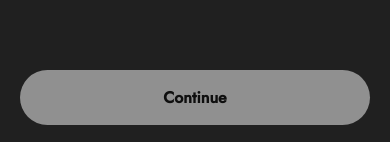
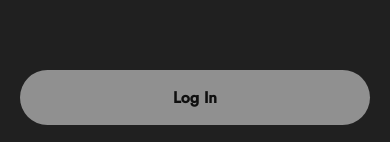
Before and after one commit to ArchivistWandar/Wandar-FE, a React Native app: screen /Login in a window 390 px wide. Shown: the part 699-841 px from the top of the page. Built offline with nearby package versions, Linux system fonts and the light colour scheme.

Commit message:
Correct the flow of signup-login-main

```diff
--- a/apollo.js
+++ b/apollo.js
@@ -1,6 +1,22 @@
 import { ApolloClient, InMemoryCache, makeVar } from "@apollo/client";
+import AsyncStorage from "@react-native-async-storage/async-storage";
 
 export const isLoggedInVar = makeVar(false);
+export const tokenVar = makeVar("");
+
+const TOKEN = "token";
+
+export const logUserIn = async (token) => {
+  await AsyncStorage.setItem(TOKEN, token);
+  isLoggedInVar(true);
+  tokenVar(token);
+};
+
+export const logUserOut = async () => {
+  await AsyncStorage.removeItem(TOKEN);
+  isLoggedInVar(false);
+  tokenVar(null);
+};
 
 const client = new ApolloClient({
   uri: "https://able-caryn-wandar-archivist.koyeb.app/graphql",
--- a/components/auth/AuthButton.js
+++ b/components/auth/AuthButton.js
@@ -1,7 +1,7 @@
 import React from "react";
 import styled from "styled-components/native";
 import { colors } from "../../colors";
-import { Platform } from "react-native";
+import { ActivityIndicator, Platform } from "react-native";
 
 const Button = styled.TouchableOpacity`
   background-color: ${(props) => (props.isYellow ? colors.yellow : "white")};
@@ -31,10 +31,20 @@ const ButtonText = styled.Text`
   font-size: 16px;
 `;
 
-export default function AuthButton({ onPress, disabled, text, isYellow }) {
+export default function AuthButton({
+  onPress,
+  disabled,
+  text,
+  isYellow,
+  loading,
+}) {
   return (
     <Button disabled={disabled} onPress={onPress} isYellow={isYellow}>
-      <ButtonText>{text}</ButtonText>
+      {loading ? (
+        <ActivityIndicator color={colors.backgroundColor} />
+      ) : (
+        <ButtonText>{text}</ButtonText>
+      )}
     </Button>
   );
 }
--- a/package.json
+++ b/package.json
@@ -11,6 +11,7 @@
   "dependencies": {
     "@apollo/client": "^3.8.3",
     "@expo/webpack-config": "^19.0.0",
+    "@react-native-async-storage/async-storage": "^1.19.4",
     "@react-native-community/datetimepicker": "7.2.0",
     "@react-navigation/bottom-tabs": "^6.5.8",
     "@react-navigation/material-top-tabs": "^6.6.4",
--- a/screens/Login.js
+++ b/screens/Login.js
@@ -12,6 +12,7 @@ import { TouchableOpacity } from "react-native";
 import { Ionicons } from "@expo/vector-icons";
 import { Container } from "../components/Shared";
 import { gql, useMutation } from "@apollo/client";
+import { logUserIn } from "../apollo";
 
 const LOGIN_MUTATION = gql`
   mutation Login($username: String!, $password: String!) {
@@ -44,32 +45,28 @@ const Logo = styled.Image`
 
 const Login = ({ route: { params } }) => {
   const inputRef = useRef();
+  const passwordRef = useRef();
+  const [showPassword, setShowPassword] = useState(false);
+
   const { register, handleSubmit, setValue, watch } = useForm({
     defaultValues: {
+      username: params?.username,
       password: params?.password,
-      username: params?.username,
     },
   });
-  const passwordRef = useRef();
-  const [showPassword, setShowPassword] = useState(false);
-  const onCompleted = (data) => {
-    console.log(data);
+
+  const onCompleted = async (data) => {
     const {
       login: { ok, token },
     } = data;
     if (ok) {
-      isLoggedInVar(true);
+      await logUserIn(token);
     }
   };
-  const [logInMutation, { loading, error }] = useMutation(LOGIN_MUTATION, {
+
+  const [logInMutation, { loading }] = useMutation(LOGIN_MUTATION, {
     onCompleted,
-    onError: (error) => {
-      console.log("Error occurred:", error);
-    },
   });
-
-  const usernameValue = watch("username", ""); // Get the current value of the username field
-  const passwordValue = watch("password", ""); // Get the current value of the password field
 
   const onNext = (nextOne) => {
     nextOne?.current?.focus();
@@ -94,16 +91,19 @@ const Login = ({ route: { params } }) => {
     });
   }, [register]);
 
-  useEffect(() => {
-    // Update the disabled state based on the values of the username and password fields
-    setDisabled(!(usernameValue && passwordValue));
-  }, [usernameValue, passwordValue]);
-
   const togglePasswordVisibility = () => {
     setShowPassword((prev) => !prev);
   };
 
-  const [disabled, setDisabled] = useState(true); // Initially disabled
+  useEffect(() => {
+    setValue("username", params?.username);
+    setValue("password", params?.password);
+  }, [params, setValue]);
+
+  // Watch the values to enable/disable the submit button
+  const usernameValue = watch("username");
+  const passwordValue = watch("password");
+  const isFormFilled = usernameValue && passwordValue;
 
   return (
     <Container>
@@ -118,6 +118,7 @@ const Login = ({ route: { params } }) => {
           onChangeText={(text) => setValue("username", text)}
           ref={inputRef}
           onLayout={() => inputRef.current.focus()}
+          value={watch("username")}
         />
         <AuthTextBox login={true}>
           <AuthTextInput
@@ -128,6 +129,7 @@ const Login = ({ route: { params } }) => {
             placeholderTextColor={"rgba(255, 255, 255, 0.6)"}
             onSubmitEditing={handleSubmit(onValid)}
             onChangeText={(text) => setValue("password", text)}
+            value={watch("password")}
           />
           <TouchableOpacity onPress={togglePasswordVisibility}>
             <Ionicons
@@ -139,10 +141,11 @@ const Login = ({ route: { params } }) => {
         </AuthTextBox>
         <AuthButtonContainer>
           <AuthButton
-            text="Continue"
-            disabled={disabled}
+            text="Log In"
+            disabled={!isFormFilled}
             isYellow={false}
             onPress={handleSubmit(onValid)}
+            loading={loading}
           />
         </AuthButtonContainer>
       </AuthLayout>
--- a/screens/MyPage/MyInfoEdit.js
+++ b/screens/MyPage/MyInfoEdit.js
@@ -81,7 +81,12 @@ const MyInfoEdit = ({ navigation }) => {
           </PasswordInputContainer>
         </TextInputContainer>
         <ButtonContainer>
-          <AuthButton text="Save" disabled={disabled} isYellow={false} />
+          <AuthButton
+            text="Save"
+            disabled={disabled}
+            isYellow={false}
+            loading={false}
+          />
         </ButtonContainer>
       </ScrollView>
     </ProfileEditContainer>
--- a/screens/MyPage/MyProfileEdit.js
+++ b/screens/MyPage/MyProfileEdit.js
@@ -27,6 +27,7 @@ const MyProfileEdit = () => {
           text="Save"
           disabled={false}
           // onPress={}
+          loading={false}
           isYellow={false}
         />
       </AuthButtonContainer>
--- a/screens/SignUp/SetEmail.js
+++ b/screens/SignUp/SetEmail.js
@@ -62,6 +62,7 @@ const SetUsername = ({ navigation }) => {
             disabled={disabled}
             onPress={goToPassword}
             isYellow={false}
+            loading={false}
           />
         </AuthButtonContainer>
       </AuthLayout>
--- a/screens/SignUp/SetPassword.js
+++ b/screens/SignUp/SetPassword.js
@@ -78,6 +78,7 @@ const SetPassword = ({ route, navigation }) => {
             disabled={disabled} // Disable the button if conditions are not met
             onPress={goToUsername}
             isYellow={false}
+            loading={false}
           />
         </AuthButtonContainer>
       </AuthLayout>
--- a/screens/SignUp/SetProfile.js
+++ b/screens/SignUp/SetProfile.js
@@ -93,6 +93,7 @@ const SetProfile = ({ route, navigation }) => {
           disabled={false}
           onPress={handleSubmit(onValid)}
           isYellow={false}
+          loading={loading}
         />
       </AuthButtonContainer>
     </Container>
--- a/screens/SignUp/SetUsername.js
+++ b/screens/SignUp/SetUsername.js
@@ -76,6 +76,7 @@ const SetUsername = ({ route, navigation }) => {
             disabled={disabled}
             onPress={goToProfile}
             isYellow={false}
+            loading={false}
           />
         </AuthButtonContainer>
       </AuthLayout>
--- a/screens/Welcome.js
+++ b/screens/Welcome.js
@@ -38,12 +38,14 @@ export default function Welcome({ navigation }) {
           disabled={false}
           onPress={goToSignUp}
           isYellow={true}
+          loading={false}
         />
         <AuthButton
           text="Login"
           disabled={false}
           onPress={goToLogin}
           isYellow={false}
+          loading={false}
         />
       </ButtonContainer>
     </Container>
```
Also changed, not shown: 1 other file (tests, documents, lock files or other folders).
